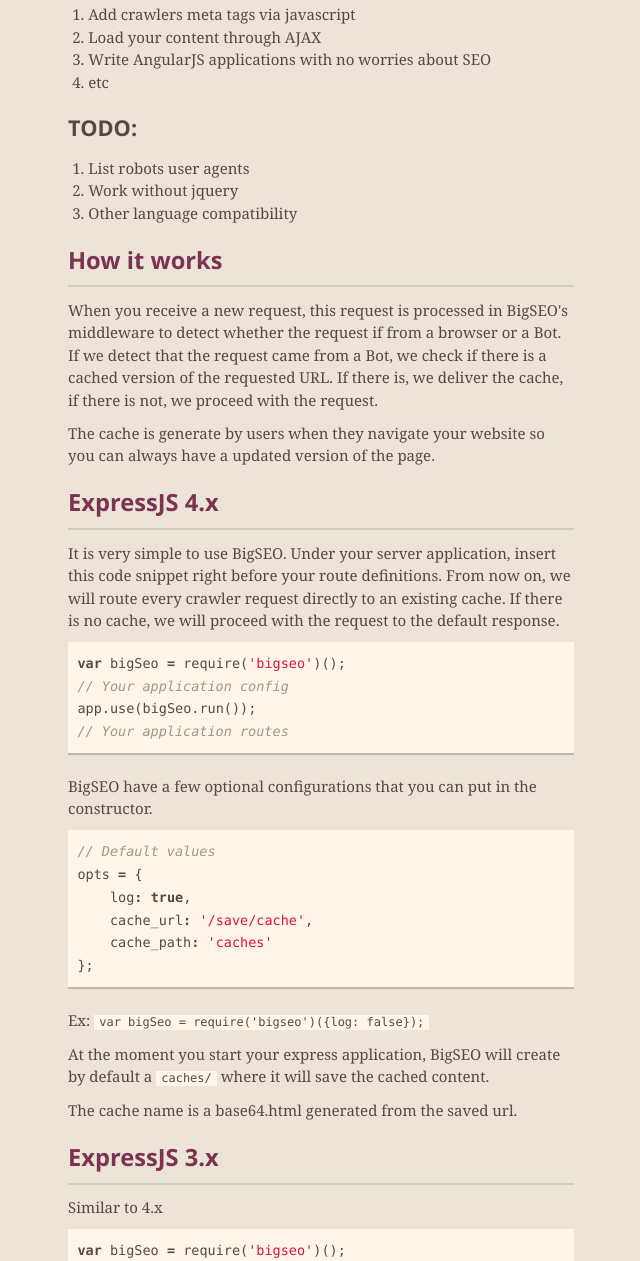
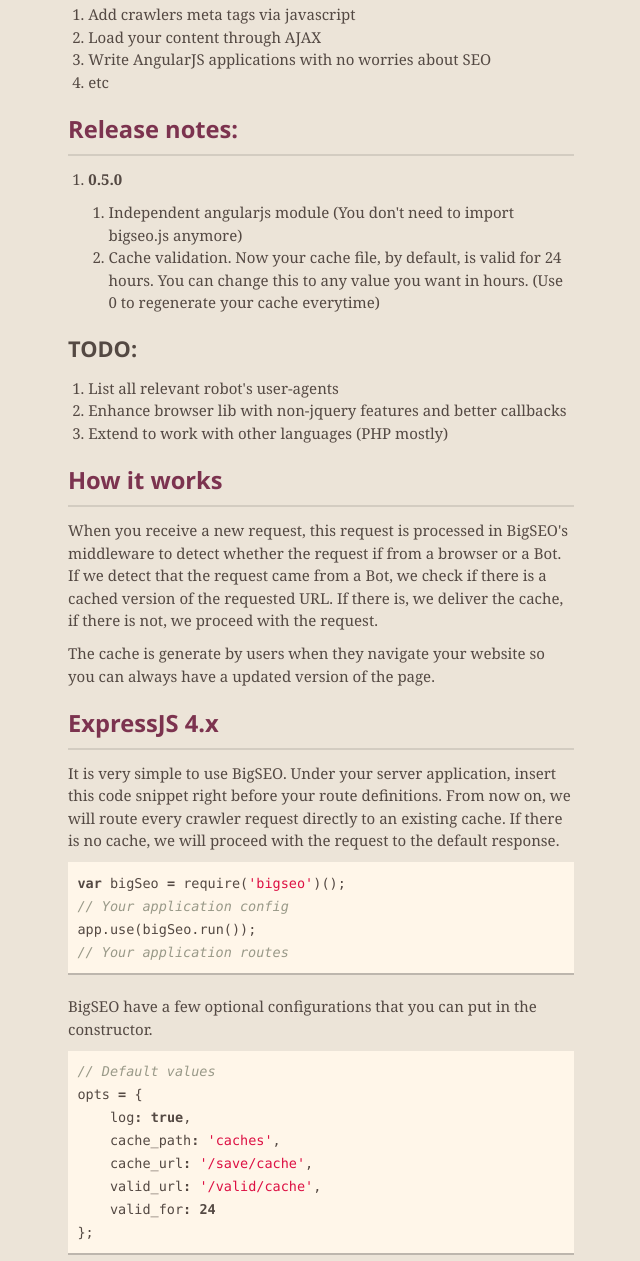
Before and after one commit to grillorafael/bigseo, a website: page index.html in a window 1280 px wide. Shown: the part 639-1900 px from the top of the page, without its empty margins (319-959 px from the left). Drawn offline with nearby package versions, Linux system fonts and the light colour scheme.

Commit message:
updating page info

```diff
--- a/index.html
+++ b/index.html
@@ -70,13 +70,24 @@
 <li>Load your content through AJAX</li>
 <li>Write AngularJS applications with no worries about SEO</li>
 <li>etc</li>
-</ol><h3>
-<a name="todo" class="anchor" href="#todo"><span class="octicon octicon-link"></span></a>TODO:</h3>
+</ol>
+
+<h2><a name="release-notes" class="anchor" href="#release-notes"><span class="octicon octicon-link"></span></a>Release notes:</h2>
+<ol>
+    <li><strong>0.5.0</strong></li>
+    <ol>
+        <li>Independent angularjs module (You don't need to import bigseo.js anymore)</li>
+        <li>Cache validation. Now your cache file, by default, is valid for 24 hours. You can change this to any value you want in hours. (Use 0 to regenerate your cache everytime)</li>
+    </ol>
+</ol>
+
+
+<h3><a name="todo" class="anchor" href="#todo"><span class="octicon octicon-link"></span></a>TODO:</h3>
 
 <ol>
-<li>List robots user agents</li>
-<li>Work without jquery</li>
-<li>Other language compatibility</li>
+<li>List all relevant robot's user-agents</li>
+<li>Enhance browser lib with non-jquery features and better callbacks</li>
+<li>Extend to work with other languages (PHP mostly)</li>
 </ol><h2>
 <a name="how-it-works" class="anchor" href="#how-it-works"><span class="octicon octicon-link"></span></a>How it works</h2>
 
@@ -100,8 +111,10 @@
 <div class="highlight highlight-javascript"><pre><span class="c1">// Default values</span>
 <span class="nx">opts</span> <span class="o">=</span> <span class="p">{</span>
     <span class="nx">log</span><span class="o">:</span> <span class="kc">true</span><span class="p">,</span>
+    <span class="nx">cache_path</span><span class="o">:</span> <span class="s1">'caches'</span><span class="p">,</span>
     <span class="nx">cache_url</span><span class="o">:</span> <span class="s1">'/save/cache'</span><span class="p">,</span>
-    <span class="nx">cache_path</span><span class="o">:</span> <span class="s1">'caches'</span>
+    <span class="nx">valid_url</span><span class="o">:</span> <span class="s1">'/valid/cache'</span><span class="p">,</span>
+    <span class="nx">valid_for</span><span class="o">:</span> <span class="kc">24</span>
 <span class="p">};</span>
 </pre></div>
 
@@ -120,6 +133,7 @@
 <span class="c1">// Your app config</span>
 <span class="nx">app</span><span class="p">.</span><span class="nx">use</span><span class="p">(</span><span class="nx">bigSeo</span><span class="p">.</span><span class="nx">middleware</span><span class="p">);</span>
 <span class="nx">app</span><span class="p">.</span><span class="nx">post</span><span class="p">(</span><span class="s1">'/save/cache'</span><span class="p">,</span> <span class="nx">bigSeo</span><span class="p">.</span><span class="nx">cache</span><span class="p">);</span>
+<span class="nx">app</span><span class="p">.</span><span class="nx">post</span><span class="p">(</span><span class="s1">'/valid/cache'</span><span class="p">,</span> <span class="nx">bigSeo</span><span class="p">.</span><span class="nx">valid</span><span class="p">);</span>
 <span class="nx">app</span><span class="p">.</span><span class="nx">get</span><span class="p">(</span><span class="s1">'/bigseo/bigseo.js'</span><span class="p">,</span> <span class="nx">bigSeo</span><span class="p">.</span><span class="nx">staticJS</span><span class="p">);</span>
 <span class="nx">app</span><span class="p">.</span><span class="nx">get</span><span class="p">(</span><span class="s1">'/bigseo/angular-bigseo.js'</span><span class="p">,</span> <span class="nx">bigSeo</span><span class="p">.</span><span class="nx">angularJS</span><span class="p">);</span>
 <span class="c1">// Your app routes</span>
```
